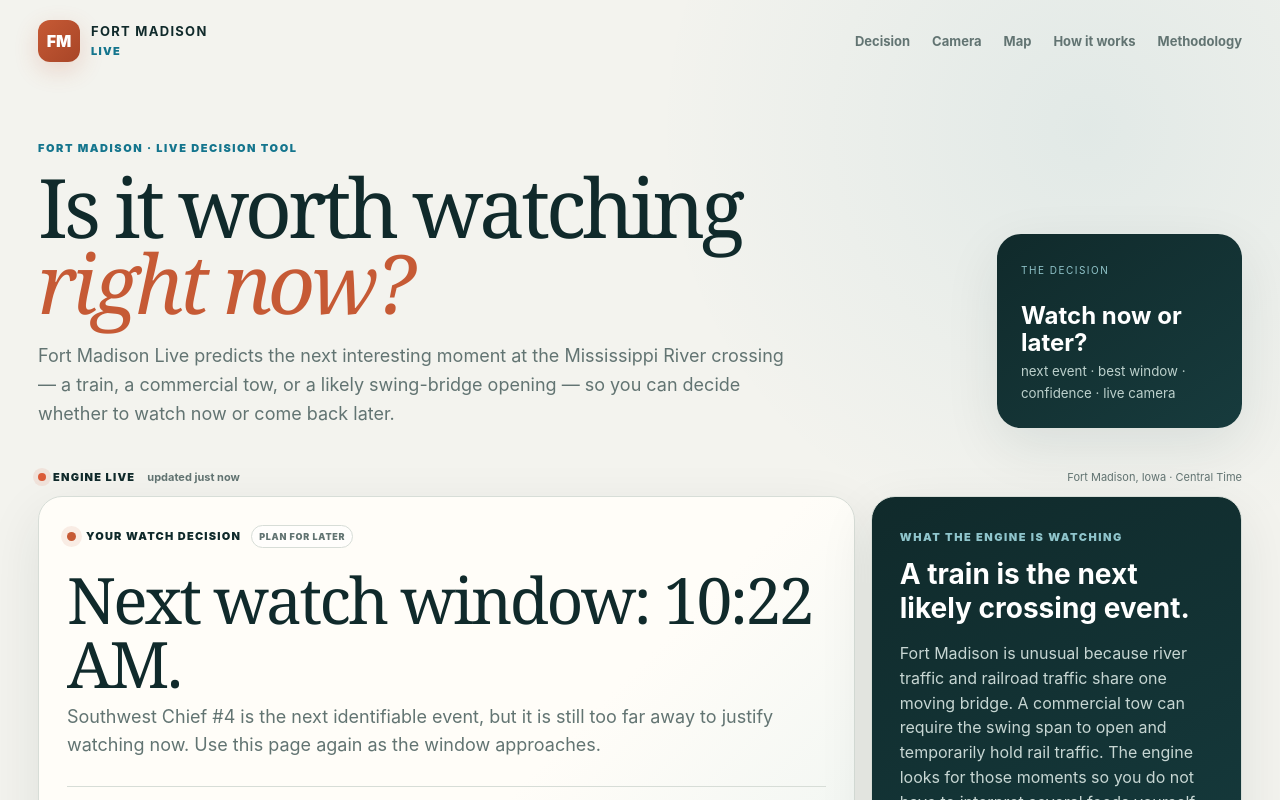
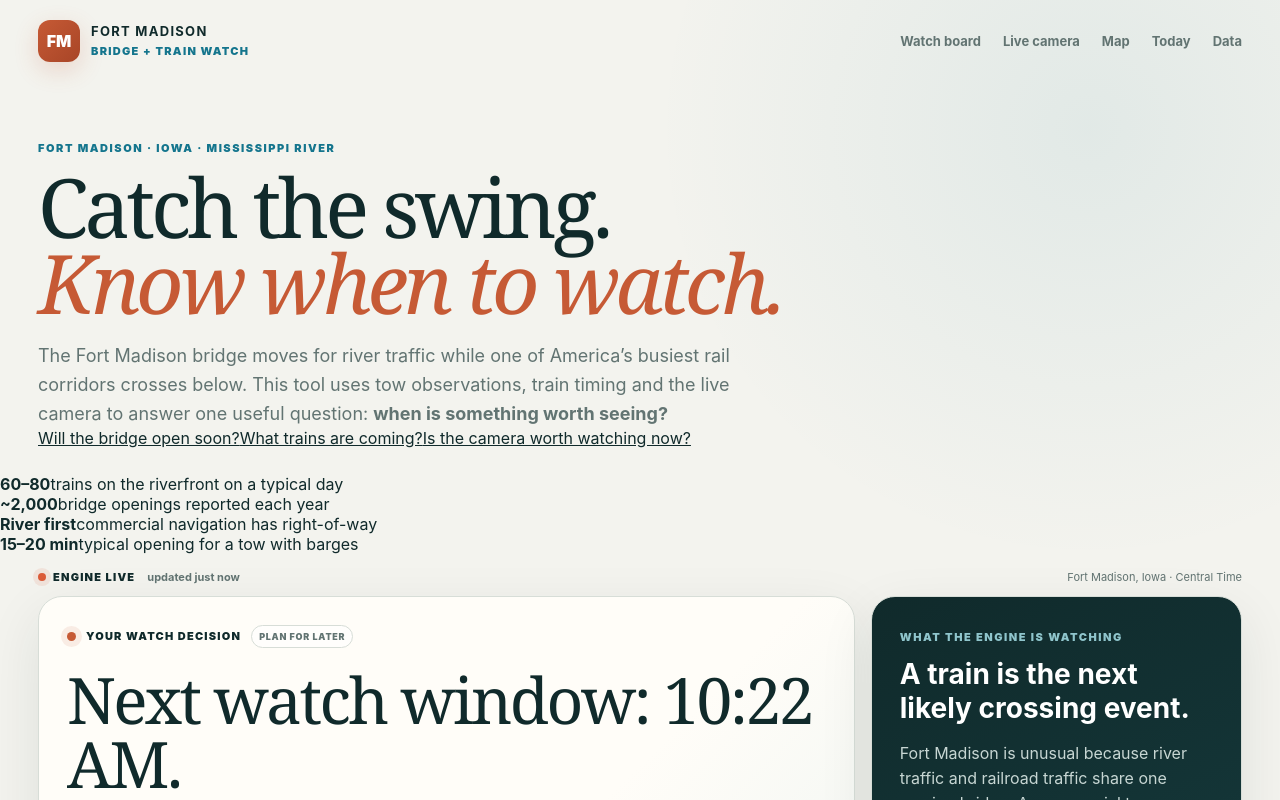
Before and after one commit to izworskic/fort-madison-live, a Next.js app: page / in a window 1280 px wide. Shown: the top 800 px of the page. Built offline with nearby package versions, Linux system fonts and the light colour scheme; no server answers.

Commit message:
Refocus Fort Madison on bridge opening and railfan intent

```diff
--- a/app/page.tsx
+++ b/app/page.tsx
@@ -6,40 +6,61 @@ export default async function Home(){
   const data=await getDashboardSnapshot();
   const site="https://chrisizworski.com/national-tools/fort-madison-live/";
   const methodology="https://chrisizworski.com/national-tools/fort-madison-live/methodology";
-  const schema={"@context":"https://schema.org","@type":"WebApplication",name:"Fort Madison Live",url:site,applicationCategory:"TravelApplication",operatingSystem:"Web",description:"Predicts when Fort Madison train, tow and swing-bridge activity is worth watching, using live and scheduled rail and river signals.",areaServed:{"@type":"City",name:"Fort Madison",addressRegion:"IA"}};
+  const schema={
+    "@context":"https://schema.org",
+    "@graph":[
+      {"@type":"WebApplication",name:"Fort Madison Bridge Opening & Train Watch",url:site,applicationCategory:"TravelApplication",operatingSystem:"Web",description:"Predict likely Fort Madison swing bridge opening windows from commercial tow activity and combine them with train timing, the Southwest Chief and a live camera.",areaServed:{"@type":"City",name:"Fort Madison",addressRegion:"IA"}},
+      {"@type":"FAQPage",mainEntity:[
+        {"@type":"Question",name:"When does the Fort Madison swing bridge open?",acceptedAnswer:{"@type":"Answer",text:"There is no simple public daily opening schedule. River traffic has right-of-way, so openings depend on approaching vessels. Fort Madison Live uses recent commercial tow observations from nearby Mississippi River locks to estimate watch windows; estimates are not official bridge schedules."}},
+        {"@type":"Question",name:"How often does the Fort Madison bridge open?",acceptedAnswer:{"@type":"Answer",text:"Fort Madison tourism materials report roughly 2,000 swing-span openings per year for river traffic, with a typical tow opening lasting about 15 to 20 minutes."}},
+        {"@type":"Question",name:"Can I watch trains live in Fort Madison?",acceptedAnswer:{"@type":"Answer",text:"Yes. This page includes a live Fort Madison camera and combines it with train, tow and bridge-opening timing so visitors can decide when the stream is most likely to be interesting."}}
+      ]}
+    ]
+  };
   return <main>
     <header className="site-head">
-      <a className="brand" href="https://chrisizworski.com/"><span className="brand-mark">FM</span><span><b>FORT MADISON</b><small>LIVE</small></span></a>
-      <nav><a href="#live">Decision</a><a href="#camera">Camera</a><a href="#map">Map</a><a href="#how">How it works</a><a href={methodology}>Methodology</a></nav>
+      <a className="brand" href="https://chrisizworski.com/"><span className="brand-mark">FM</span><span><b>FORT MADISON</b><small>BRIDGE + TRAIN WATCH</small></span></a>
+      <nav><a href="#watch">Watch board</a><a href="#camera">Live camera</a><a href="#map">Map</a><a href="#today">Today</a><a href={methodology}>Data</a></nav>
     </header>
 
-    <section className="mast" id="live">
+    <section className="mast purpose-mast" id="live">
       <div>
-        <span className="kicker">FORT MADISON · LIVE DECISION TOOL</span>
-        <h1>Is it worth watching <em>right now?</em></h1>
-        <p>Fort Madison Live predicts the next interesting moment at the Mississippi River crossing — a train, a commercial tow, or a likely swing-bridge opening — so you can decide whether to watch now or come back later.</p>
+        <span className="kicker">FORT MADISON · IOWA · MISSISSIPPI RIVER</span>
+        <h1>Catch the swing. <em>Know when to watch.</em></h1>
+        <p className="mast-lede">The Fort Madison bridge moves for river traffic while one of America’s busiest rail corridors crosses below. This tool uses tow observations, train timing and the live camera to answer one useful question: <strong>when is something worth seeing?</strong></p>
+        <div className="intent-links"><a href="#watch">Will the bridge open soon?</a><a href="#today">What trains are coming?</a><a href="#camera">Is the camera worth watching now?</a></div>
       </div>
-      <div className="mast-badge"><span>THE DECISION</span><strong>Watch now or later?</strong><small>next event · best window · confidence · live camera</small></div>
+    </section>
+
+    <section className="fact-ribbon" aria-label="Why Fort Madison is unusual">
+      <div><strong>60–80</strong><span>trains on the riverfront on a typical day</span></div>
+      <div><strong>~2,000</strong><span>bridge openings reported each year</span></div>
+      <div><strong>River first</strong><span>commercial navigation has right-of-way</span></div>
+      <div><strong>15–20 min</strong><span>typical opening for a tow with barges</span></div>
     </section>
 
     <LiveRefresh initial={data}/>
 
-    <section className="section explainer" id="how">
-      <div className="section-head"><div><span className="kicker">HOW IT WORKS</span><h2>One question, three moving systems</h2></div><p>The engine turns rail, river and bridge signals into a simple watch decision instead of making you interpret the raw feeds yourself.</p></div>
-      <div className="flow">
-        <div><b>1</b><strong>See what is moving</strong><p>Passenger schedules, configured train observations and U.S. Army Corps lock records identify trains and named commercial tows moving toward Fort Madison.</p></div><i>→</i>
-        <div><b>2</b><strong>Estimate the crossing window</strong><p>The engine estimates when each movement could reach the bridge and keeps uncertainty visible rather than pretending the timing is exact.</p></div><i>→</i>
-        <div><b>3</b><strong>Make the watch call</strong><p>The page tells you whether there is something worth watching now, whether to return later, and what event the live camera should show next.</p></div>
+    <section className="section why-section" id="how">
+      <div className="section-head"><div><span className="kicker">WHY THIS TOOL EXISTS</span><h2>The camera shows now. The engine tries to tell you what happens next.</h2></div></div>
+      <div className="why-copy">
+        <p>A railcam alone makes you wait. A train schedule misses freight traffic. A river lock page tells you what happened miles away. Fort Madison Live combines those separate signals so a railfan, traveler or local visitor can decide whether to head to the riverfront, keep the camera open, or come back later.</p>
+        <p>The most distinctive target is the bridge opening. A named tow observed at Lock 18 or Lock 19 creates a modeled arrival window at Fort Madison. When that window overlaps a train arrival, the page calls out the higher-interest convergence instead of making you do the math.</p>
       </div>
     </section>
 
-    <section className="section seo-copy">
-      <h2>What Fort Madison Live is actually for</h2>
-      <p>The Fort Madison crossing is unusual because Mississippi River navigation and a busy rail corridor compete for the same moving bridge. Commercial navigation can require the swing span to open, temporarily interrupting rail traffic. That creates the interesting moments this tool is built to predict: <strong>when should I watch the crossing?</strong></p>
-      <p>River stage comes from NOAA/NWS observations at gauge FMDI4. Named tow candidates come from U.S. Army Corps of Engineers Lock Performance Monitoring System observations at Locks 18 and 19. Southwest Chief #3 and #4 are identified exactly; when a live Amtrak provider is unavailable the tool labels their times as scheduled. Freight trains are displayed as identified movements only when a configured observation source supports them.</p>
+    <section className="section search-intent-section">
+      <span className="kicker">FORT MADISON RAILFAN GUIDE</span>
+      <h2>What people come here to see</h2>
+      <div className="intent-grid">
+        <article><strong>Swing bridge openings</strong><p>The 525-foot swing span opens for Mississippi River traffic. This tool’s tow model is designed to surface the next plausible opening window.</p></article>
+        <article><strong>Southwest Chief</strong><p>Amtrak’s Chicago–Los Angeles Southwest Chief stops at the historic Santa Fe Depot and crosses the bridge. The watch board keeps the next identifiable passenger move visible.</p></article>
+        <article><strong>BNSF Transcon traffic</strong><p>Fort Madison is a major railfan destination because the BNSF transcontinental corridor runs directly along the riverfront and across the moving bridge.</p></article>
+        <article><strong>River + rail together</strong><p>The rarest moment is when a tow-driven bridge window and a train approach overlap. That convergence is the event this engine can make easier to catch.</p></article>
+      </div>
     </section>
 
-    <footer><div><b>Fort Madison Live</b><p>Independent interpretation tool. Not affiliated with BNSF, Amtrak, USACE, NOAA, YouTube or the live-stream publisher.</p></div><div><a href={methodology}>Methodology & data truth</a><a href="https://chrisizworski.com/national-tools/">More national tools</a></div></footer>
+    <footer><div><b>Fort Madison Bridge + Train Watch</b><p>Independent prediction and interpretation tool. Modeled bridge-opening windows are estimates, not official BNSF bridge schedules.</p></div><div><a href={methodology}>Methodology & data truth</a><a href="https://www.visitfortmadison.com/railfanning" target="_blank" rel="noreferrer">Official Fort Madison railfanning guide ↗</a><a href="https://chrisizworski.com/national-tools/">More national tools</a></div></footer>
     <script type="application/ld+json" dangerouslySetInnerHTML={{__html:JSON.stringify(schema)}}/>
   </main>;
 }
```
